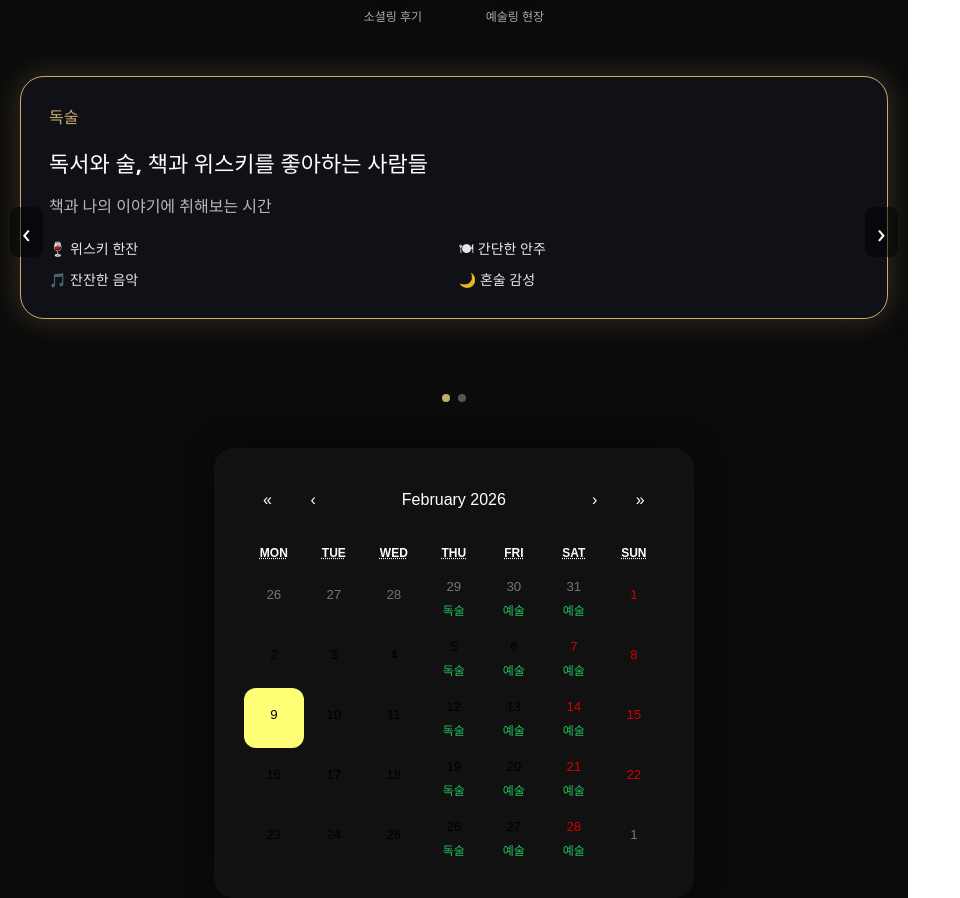
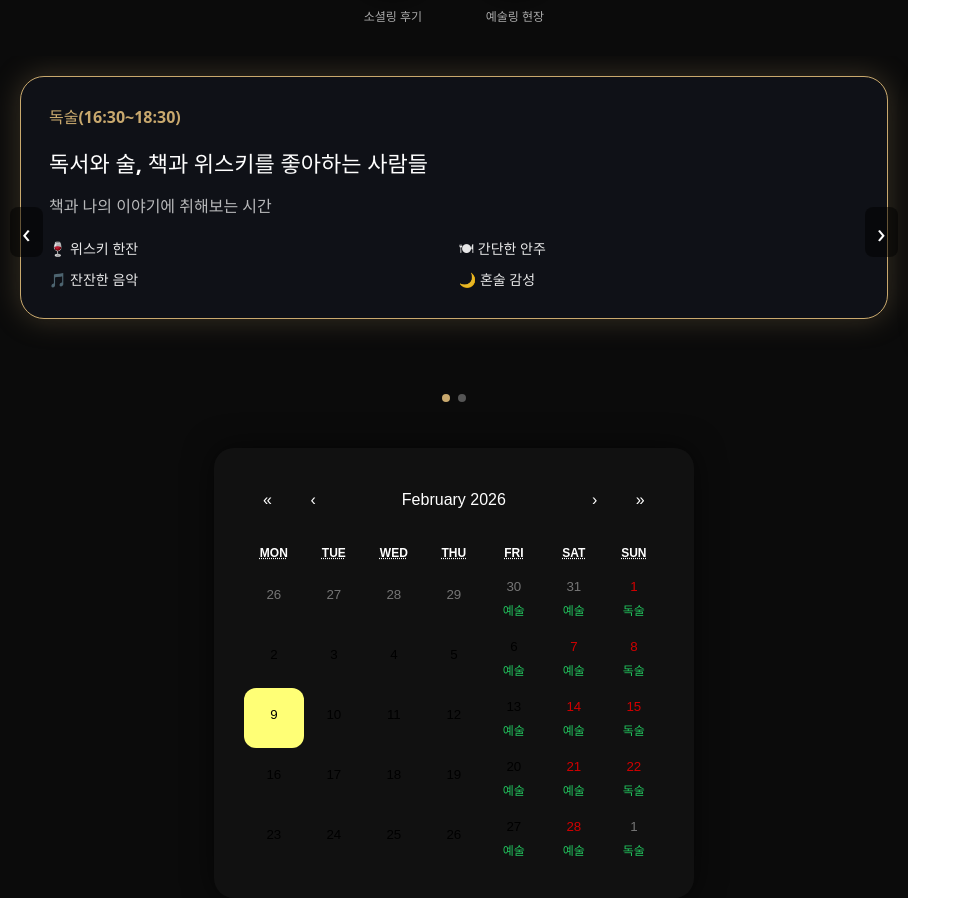
Before and after one commit to Semy-sudo/reservation-calendar, a React (Vite) app: page / in a window 1280 px wide. Shown: the part 356-1254 px from the top of the page, without its empty margins (0-960 px from the left). Built offline with nearby package versions, Linux system fonts and the light colour scheme; no server answers; the database is empty.

Commit message:
first commit

```diff
--- a/src/components/EventSlider.jsx
+++ b/src/components/EventSlider.jsx
@@ -6,7 +6,7 @@ export default function EventSlider() {
 
   const cards = [
     {
-      title: "독술",
+      title: "독술(16:30~18:30)",
       desc: "독서와 술, 책과 위스키를 좋아하는 사람들",
       sub: "책과 나의 이야기에 취해보는 시간",
       includes: [
@@ -17,7 +17,7 @@ export default function EventSlider() {
       ],
     },
     {
-      title: "예술",
+      title: "예술(20:00~22:00)",
       desc: "우연한 만남으로, 예술이 되는 사람들",
       sub: "어색했던 우리가 인연이 되는 시간 🍷",
       includes: [
--- a/src/components/ReservationPage.jsx
+++ b/src/components/ReservationPage.jsx
@@ -102,6 +102,18 @@ if (diff < 1) {
   if (diff <= 3) {
     return { female: 2, male: 1 };
   }
+
+if (diff <= 4) {
+    return { female: 4, male: 5 };
+  }
+// D-5
+  if (diff <= 5) {
+    return { female: 4, male: 4 };
+  }
+  // D-6
+  if (diff <= 6) {
+    return { female: 4, male: 3 };
+  }
   // D-7
   if (diff <= 7) {
     return { female: 3, male: 4 };
@@ -132,8 +144,8 @@ if (diff < 1) {
   const getEventLabel = (date) => {
     const day = date.getDay();
 
-    // 목요일
-    if (day === 4) return "독술";
+    // 일요일
+    if (day === 0) return "독술";
 
     // 금 or 토
     if (day === 5 || day === 6)
@@ -149,7 +161,7 @@ const getPrice = (date) => {
   const day = date.getDay();
 
   // 목요일 = 독술
-  if (day === 4) return 10000;
+  if (day === 0) return 10000;
 
   // 기본 금액
   return 29000;
```
